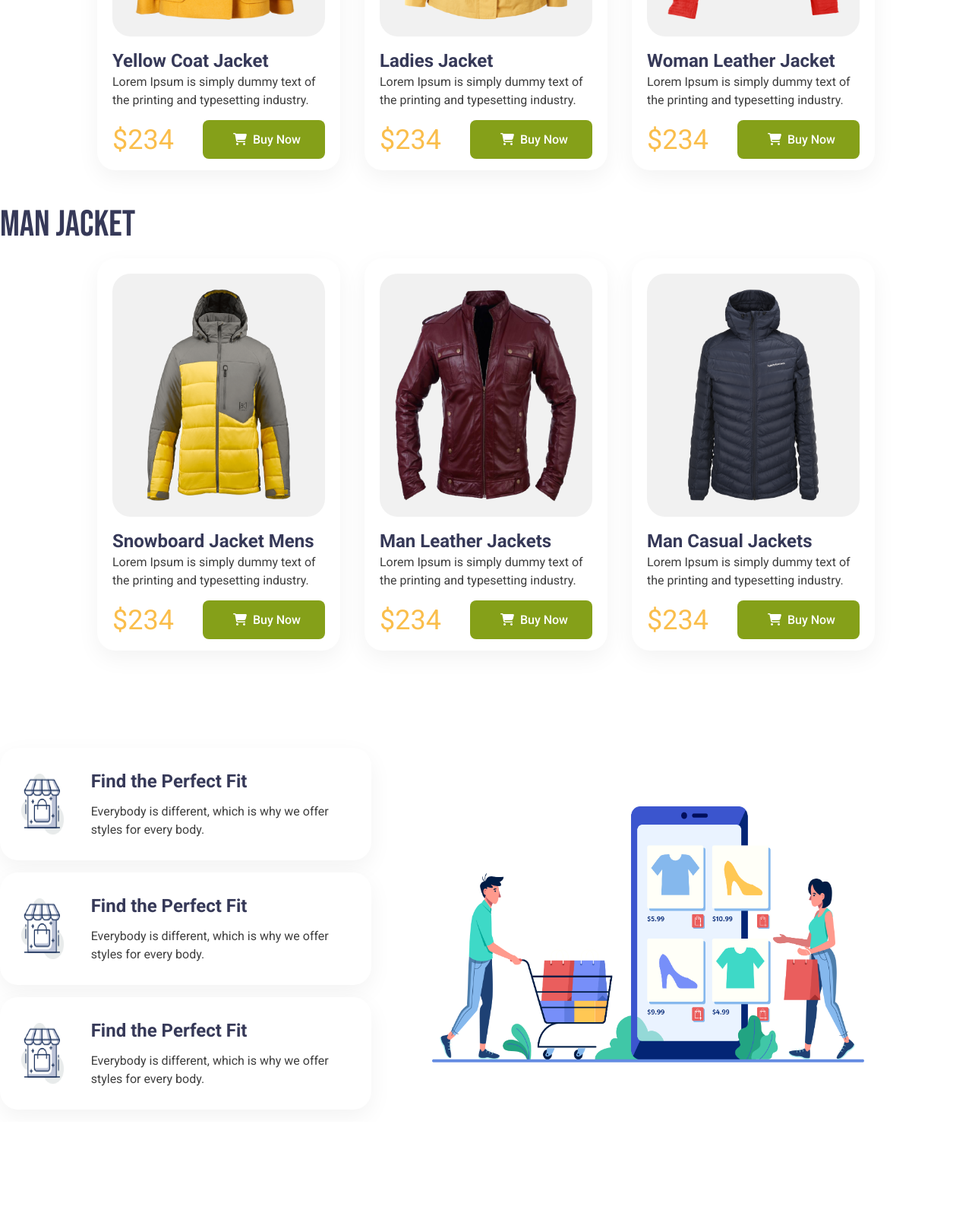
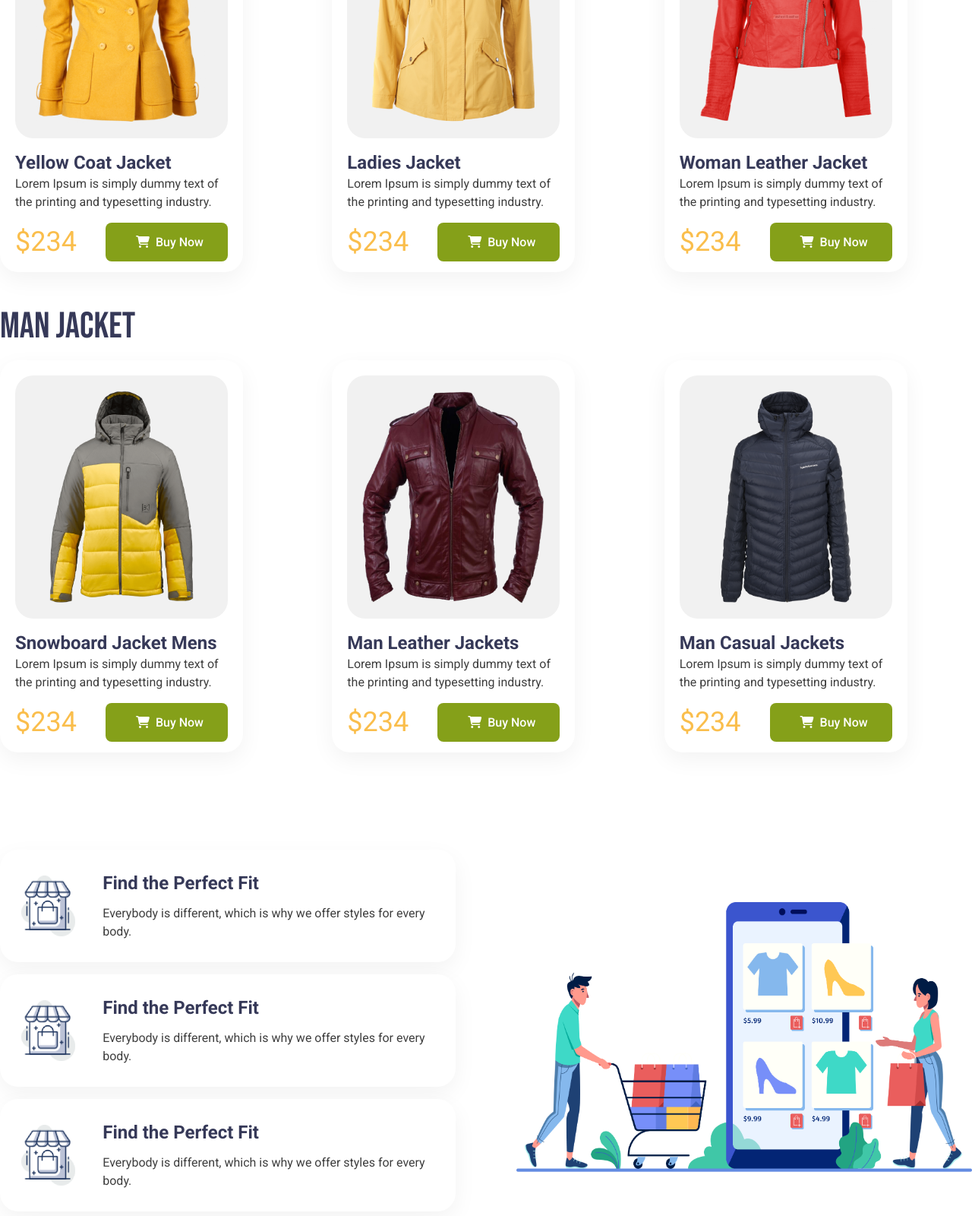
Before and after one commit to joysaha023/wintertide-fashion, a plain HTML site: page index.html in a window 1280 px wide. Shown: the part 1052-2652 px from the top of the page at 76% size. Before the commit the page ends 2528 px from the top, so only its background shows below. Drawn offline with nearby package versions, Linux system fonts and the light colour scheme.

Commit message:
final and last commit

```diff
--- a/index.html
+++ b/index.html
@@ -33,15 +33,15 @@
                     </div>
                 </nav>
             </div>
-            <div class="sm:flex-row gap-36 md:flex justify-start items-center lg:gap-36 pb-16">
-                <div class="banner-content ">
-                    <h1 class="text-6xl w-full md:text-7xl text-[#363958] bebas font-normal"><span class="text-[#FABE4C]">Explore Your Fashion</span> of Winter</h1>
-                    <p class="text-[#3E3E3E] w-full text-base font-normal roboto leading-6">Lorem Ipsum is simply dummy text of the printing <br> and typesetting industry.</p>
+            <div class="flex flex-col w-full lg:flex-row gap-24 justify-start items-center lg:gap-36 pb-16">
+                <div class="banner-content flex-1">
+                    <h1 class="text-3xl w-full md:text-7xl text-[#363958] bebas font-normal"><span class="text-[#FABE4C]">Explore Your Fashion</span> of Winter</h1>
+                    <p class="text-[#3E3E3E] w-full text-sm lg:text-base font-normal roboto leading-6">Lorem Ipsum is simply dummy text of the printing <br> and typesetting industry.</p>
                     <div class="mt-8">
                         <a class="py-4 px-8 bg-[#85A019] text-white rounded-lg roboto font-medium hover:bg-[#A4BC46] hover:text-black" href="#"><i class="fa-solid fa-cart-shopping mx-2"></i>Buy Now</a>
                     </div>
                 </div>
-                <div class="banner-image">
+                <div class="banner-image flex-1">
                     <img class="w-full" src="./assets/images/model.png" alt="image">
                 </div>
             </div>
@@ -57,7 +57,7 @@
                 <div>
                     <h1 class="text-[#363958] uppercase bebas text-5xl font-normal ">W0Man Jacket</h1>
                 </div>
-                <div class="flex-row md:flex justify-center items-center gap-8">
+                <div class="grid grid-cols-1 md:grid-cols-2 lg:grid-cols-3 gap-8">
                     <div class="bg-white box-shadow w-80 p-5 rounded-3xl mt-5">
                         <div class="img mb-4  p-5 h-80 bg-[#F1F1F1] rounded-3xl">
                             <img class="w-full h-full" src="./assets/images/jacket-1.png" alt="img">
@@ -113,7 +113,7 @@
                 <div>
                     <h1 class="text-[#363958] uppercase bebas text-5xl font-normal ">Man Jacket</h1>
                 </div>
-                <div class="flex-row md:flex justify-center items-center gap-8">
+                <div class="grid grid-cols-1 md:grid-cols-2 lg:grid-cols-3 gap-8">
                     <div class="bg-white box-shadow w-80 p-5 rounded-3xl mt-5">
                         <div class="img mb-4  p-5 h-80 bg-[#F1F1F1] rounded-3xl">
                             <img class="w-full h-full" src="./assets/images/jacket-4.png" alt="img">
@@ -165,11 +165,11 @@
         <!-- men section end -->
 
         <!-- bottom-section start -->
-        <section class="mt-32">
+        <section class="my-32 ">
             <div class="container">
                 <div class="flex-row md:flex justify-between items-center gap-20">
-                    <div>
-                        <div class="flex justify-start items-center bg-white box-shadow rounded-3xl width p-7 mb-4">
+                    <div class="flex-1">
+                        <div class="flex justify-start items-center bg-white box-shadow rounded-3xl md:width p-7 mb-4">
                             <div class="mr-9">
                                 <img class="w-full h-20" src="./assets/icons/house.png" alt="img">
                             </div>
@@ -178,7 +178,7 @@
                                 <p class="text-[#3E3E3E] roboto text-base font-normal">Everybody is different, which is why we offer styles for every body.</p>
                             </div>
                         </div>
-                        <div class="flex justify-start items-center bg-white box-shadow rounded-3xl width p-7 mb-4">
+                        <div class="flex justify-start items-center bg-white box-shadow rounded-3xl md:width p-7 mb-4">
                             <div class="mr-9">
                                 <img class="w-full h-20" src="./assets/icons/house.png" alt="img">
                             </div>
@@ -187,7 +187,7 @@
                                 <p class="text-[#3E3E3E] roboto text-base font-normal">Everybody is different, which is why we offer styles for every body.</p>
                             </div>
                         </div>
-                        <div class="flex justify-start items-center bg-white box-shadow rounded-3xl width p-7 mb-4">
+                        <div class="flex justify-start items-center bg-white box-shadow rounded-3xl md:width p-7 mb-4">
                             <div class="mr-9">
                                 <img class="w-full h-20" src="./assets/icons/house.png" alt="img">
                             </div>
@@ -197,8 +197,8 @@
                             </div>
                         </div>
                     </div>
-                    <div>
-                        <img class="w-4/5" src="./assets/images/shopping.png" alt="img">
+                    <div class="flex-1">
+                        <img class="w-full" src="./assets/images/shopping.png" alt="img">
                     </div>
                 </div>
             </div>
```
